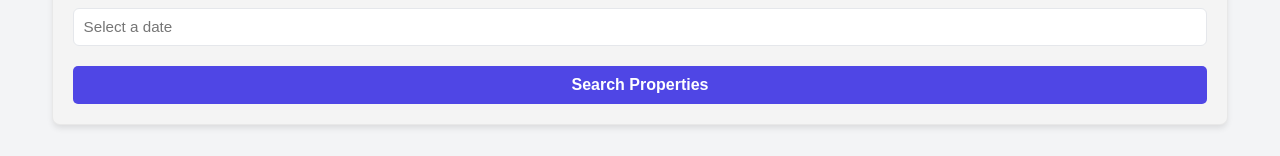
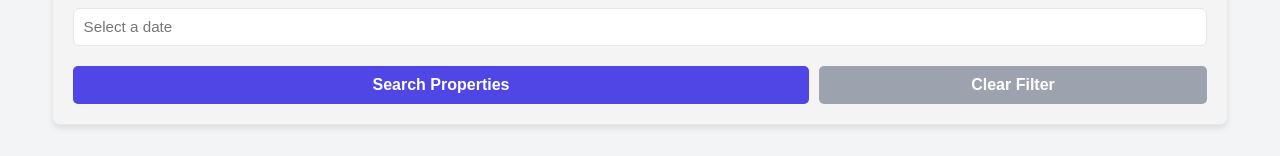
Before and after one commit to Senith-Chandul/Estate-Agent-WebApp, a React (Vite) app: page / in a window 1280 px wide. Shown: the part 447-603 px from the top of the page. Built offline with nearby package versions, Linux system fonts and the light colour scheme.

Commit message:
added clear form button

```diff
--- a/src/components/SearchForm.jsx
+++ b/src/components/SearchForm.jsx
@@ -14,7 +14,6 @@ function SearchForm({ onSearch }) {
 
   const handleSubmit = (e) => {
     e.preventDefault();
-    // Bundle all criteria into one object
     const criteria = {
       type,
       minPrice: Number(minPrice) || 0,
@@ -24,8 +23,30 @@ function SearchForm({ onSearch }) {
       postcode,
       dateAdded
     };
-    // Send this data back to the parent component (SearchPage)
     onSearch(criteria);
+  };
+
+  // --- NEW CLEAR FUNCTION ---
+  const handleClear = () => {
+    // 1. Reset all local state variables
+    setType('any');
+    setMinPrice('');
+    setMaxPrice('');
+    setMinBedrooms('');
+    setMaxBedrooms('');
+    setPostcode('');
+    setDateAdded(null);
+
+    // 2. Immediately trigger a search with default "empty" values
+    onSearch({
+      type: 'any',
+      minPrice: 0,
+      maxPrice: Infinity,
+      minBedrooms: 0,
+      maxBedrooms: 10,
+      postcode: '',
+      dateAdded: null
+    });
   };
 
   return (
@@ -80,7 +101,7 @@ function SearchForm({ onSearch }) {
         </div>
       </div>
 
-      {/* Date Added Widget (React Widget requirement) */}
+      {/* Date Added Widget */}
       <div style={styles.group}>
         <label>Added After:</label>
         <DatePicker
@@ -91,18 +112,46 @@ function SearchForm({ onSearch }) {
         />
       </div>
 
-      <button type="submit" style={styles.button}>Search Properties</button>
+      {/* --- BUTTONS SECTION --- */}
+      <div style={styles.buttonGroup}>
+        <button type="submit" style={styles.searchButton}>Search Properties</button>
+        <button type="button" onClick={handleClear} style={styles.clearButton}>Clear Filter</button>
+      </div>
     </form>
   );
 }
 
-// Basic styling to make it look decent immediately
+// Updated styles to accommodate the new button layout
 const styles = {
   form: { backgroundColor: '#f4f4f4', padding: '20px', borderRadius: '8px', marginBottom: '20px' },
   row: { display: 'flex', gap: '20px', marginBottom: '10px', flexWrap: 'wrap' },
   group: { display: 'flex', flexDirection: 'column', flex: 1 },
   input: { padding: '8px', borderRadius: '4px', border: '1px solid #ddd' },
-  button: { color: 'white', padding: '10px 20px', border: 'none', borderRadius: '5px', cursor: 'pointer', marginTop: '20px' }
+
+  // New/Updated Styles for Buttons
+  buttonGroup: { display: 'flex', gap: '10px', marginTop: '20px' },
+  searchButton: {
+    flex: 2,
+    backgroundColor: '#4f46e5', // Indigo
+    color: 'white',
+    padding: '10px 20px',
+    border: 'none',
+    borderRadius: '5px',
+    cursor: 'pointer',
+    fontWeight: 'bold',
+    fontSize: '16px',
+  },
+  clearButton: {
+    flex: 1,
+    backgroundColor: '#9ca3af', // Grey
+    color: 'white',
+    padding: '10px 20px',
+    border: 'none',
+    borderRadius: '5px',
+    cursor: 'pointer',
+    fontWeight: 'bold',
+    fontSize: '16px',
+  }
 };
 
 export default SearchForm;
--- a/src/index.css
+++ b/src/index.css
@@ -114,26 +114,6 @@ h3 {
 .search-form h3 {
     margin-bottom: 1rem;
     color: var(--primary-color);
-}
-
-.search-form button[type="submit"] {
-    background-color: var(--primary-color);
-    color: white;
-    padding: 0.75rem 1.5rem;
-    border-radius: 8px;
-    font-weight: 600;
-    font-size: 16px;
-    width: 100%;
-    margin-top: 1rem;
-    transition: background-color 0.2s ease, transform 0.1s ease;
-}
-
-.search-form button[type="submit"]:hover {
-    background-color: var(--primary-hover);
-}
-
-.search-form button[type="submit"]:active {
-    transform: scale(0.98);
 }
 
 .search-page-layout {
@@ -277,6 +257,7 @@ select:hover:not(:focus) {
         transform: translateY(-100%);
         opacity: 0;
     }
+
     to {
         transform: translateY(0);
         opacity: 1;
@@ -288,6 +269,7 @@ select:hover:not(:focus) {
         opacity: 0;
         transform: translateY(20px);
     }
+
     to {
         opacity: 1;
         transform: translateY(0);
@@ -299,6 +281,7 @@ select:hover:not(:focus) {
         opacity: 0;
         transform: translateX(30px);
     }
+
     to {
         opacity: 1;
         transform: translateX(0);
@@ -310,6 +293,7 @@ select:hover:not(:focus) {
         opacity: 0;
         transform: translateY(15px);
     }
+
     to {
         opacity: 1;
         transform: translateY(0);
@@ -321,6 +305,7 @@ select:hover:not(:focus) {
         opacity: 0;
         transform: translateY(20px);
     }
+
     to {
         opacity: 1;
         transform: translateY(0);
@@ -332,6 +317,7 @@ select:hover:not(:focus) {
         opacity: 0;
         transform: translateY(5px);
     }
+
     to {
         opacity: 1;
         transform: translateY(0);
```
